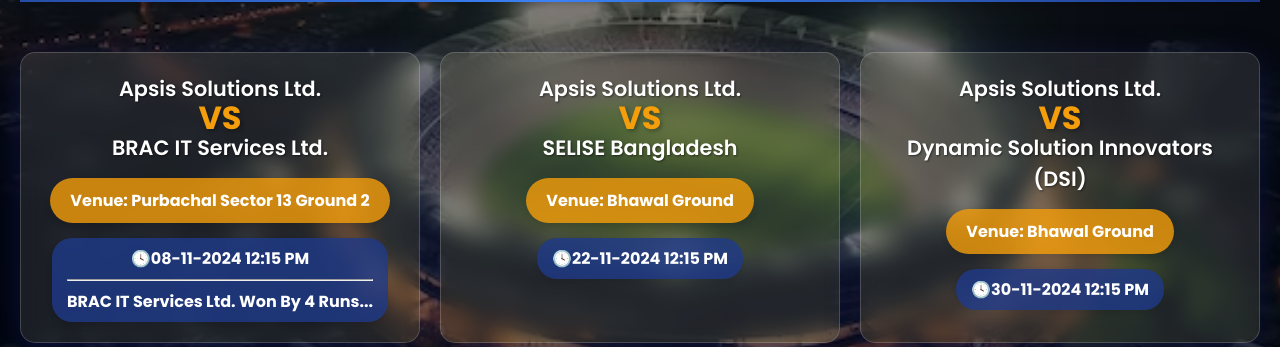
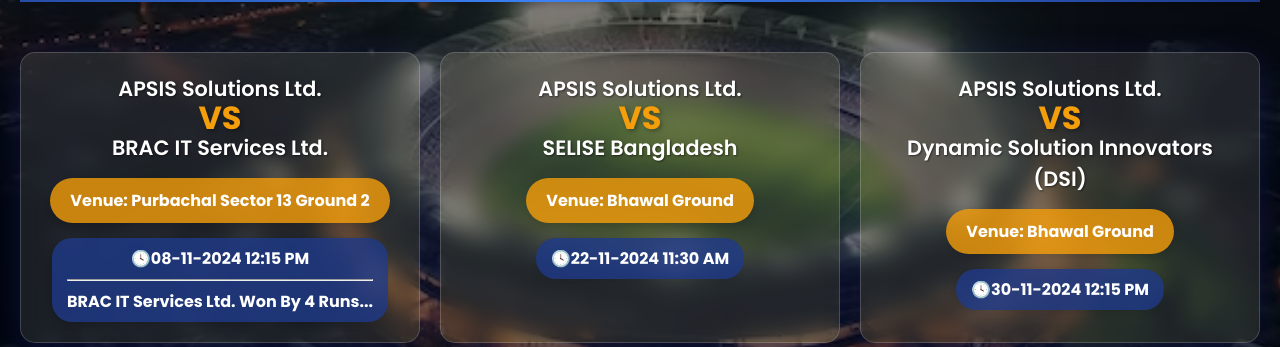
Before and after one commit to kamruzzaman2/team-apsis, a plain HTML site: page index.html in a window 1280 px wide. Shown: the part 208-555 px from the top of the page. Drawn offline with Linux system fonts and the light colour scheme.

Commit message:
2nd match time update

```diff
--- a/index.html
+++ b/index.html
@@ -388,7 +388,7 @@
   <div class="match-schedule">
     <div class="match-card">
       <div class="match-venue">
-        <span>Apsis Solutions Ltd.</span>
+        <span>APSIS Solutions Ltd.</span>
         <span class="versus">VS</span>
         <span>BRAC IT Services Ltd.</span>
       </div>
@@ -402,19 +402,19 @@
 
     <div class="match-card">
       <div class="match-venue">
-        <span>Apsis Solutions Ltd.</span>
+        <span>APSIS Solutions Ltd.</span>
         <span class="versus">VS</span>
         <span>SELISE Bangladesh</span>
       </div>
       <a href="https://goo.gl/maps/EWecX3UUBS22" class="match-link" target="_blank">
         Venue: Bhawal Ground
       </a>
-      <p class="time">🕓22-11-2024 12:15 PM</p>
+      <p class="time">🕓22-11-2024 11:30 AM</p>
     </div>
 
     <div class="match-card">
       <div class="match-venue">
-        <span>Apsis Solutions Ltd.</span>
+        <span>APSIS Solutions Ltd.</span>
         <span class="versus">VS</span>
         <span>Dynamic Solution Innovators (DSI)</span>
       </div>
```
